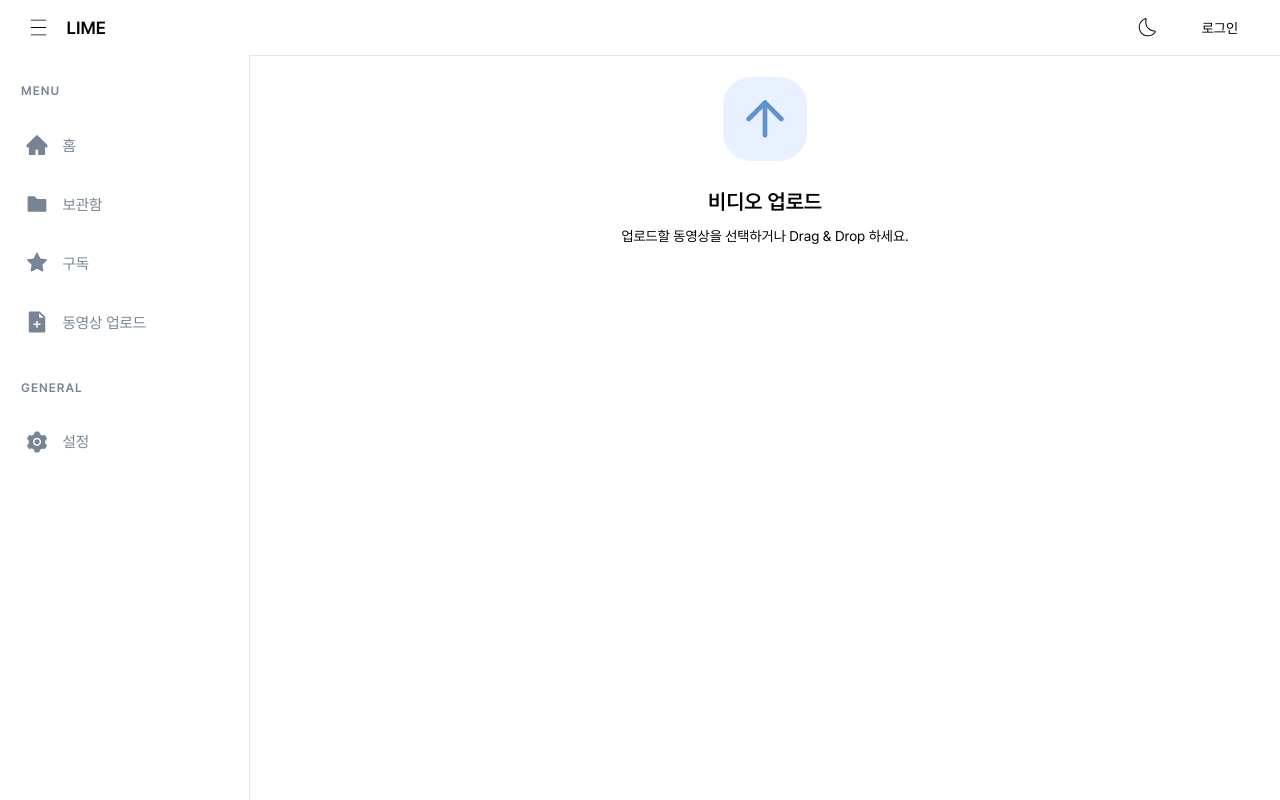
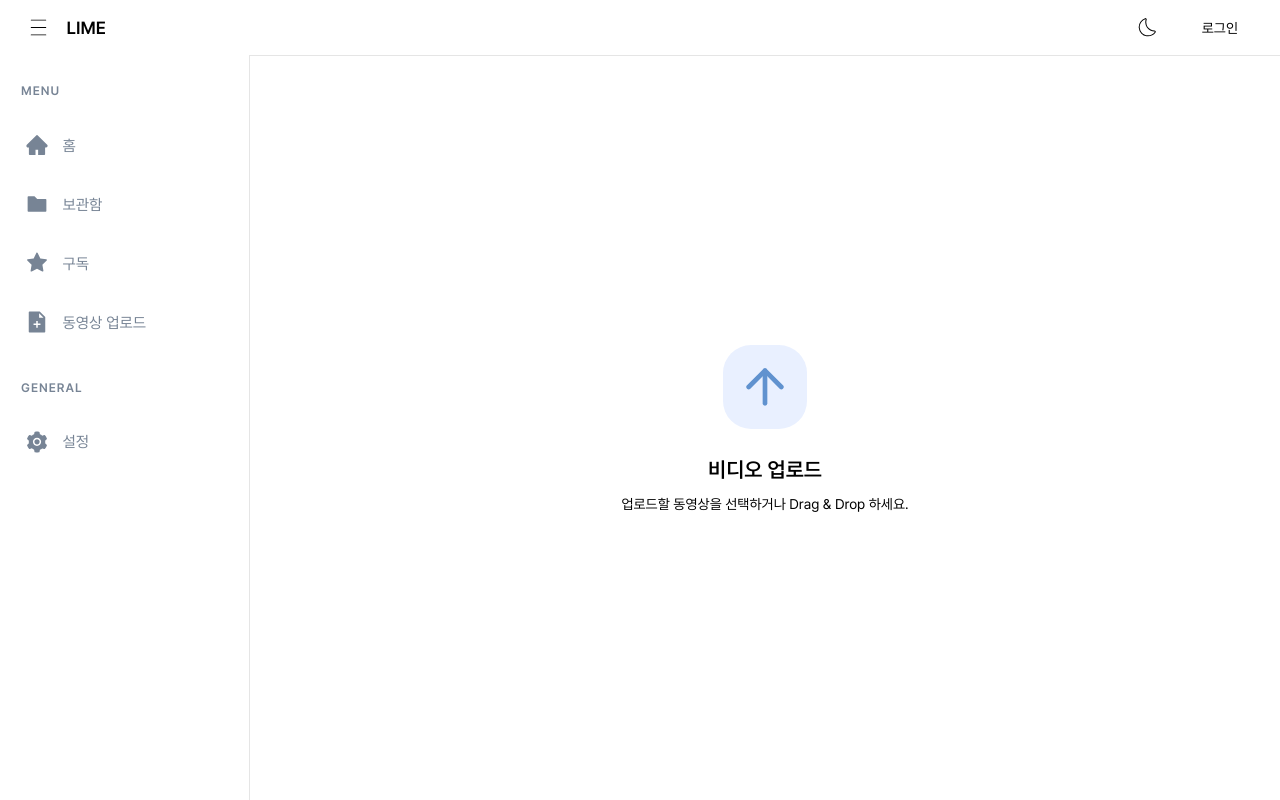
Before and after one commit to usw-streamverse/lime, a React (Create React App) app: page /video/Upload in a window 1280 px wide. Built offline with nearby package versions, Linux system fonts and the light colour scheme.

Commit message:
Update index.tsx

```diff
--- a/src/components/NavBar/index.tsx
+++ b/src/components/NavBar/index.tsx
@@ -34,7 +34,7 @@ const NavBar = ({children}: NavBarProps) => {
     const [signIn, setSignIn] = useState(false);
     return (
         <>
-            <Modal show={signIn} setShow={setSignIn}><Sign setSignIn={setSignIn}/></Modal>
+            <Modal show={signIn} setShow={setSignIn}><Sign setShow={setSignIn} /></Modal>
             <Wrap>
                 <LeftSide>
                     <Menu onClick={() => setOffCanvas(!offCanvas)}/>
@@ -59,6 +59,7 @@ const Container = styled.div`
     position: absolute;
     top: 4.0rem;
     width: 100%;
+    height: calc(100% - 4.0rem);
     @media screen and (max-width: 1024px) {
         grid-template-columns: 1fr;
     }
```
